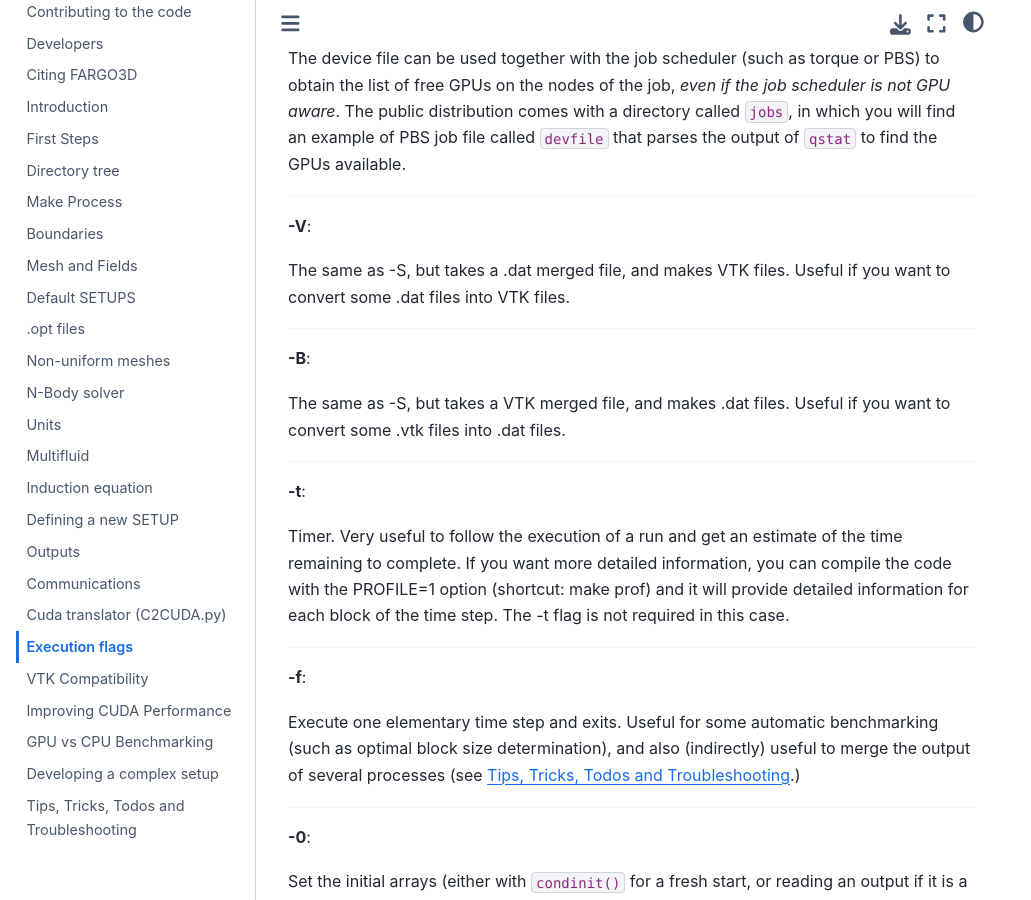
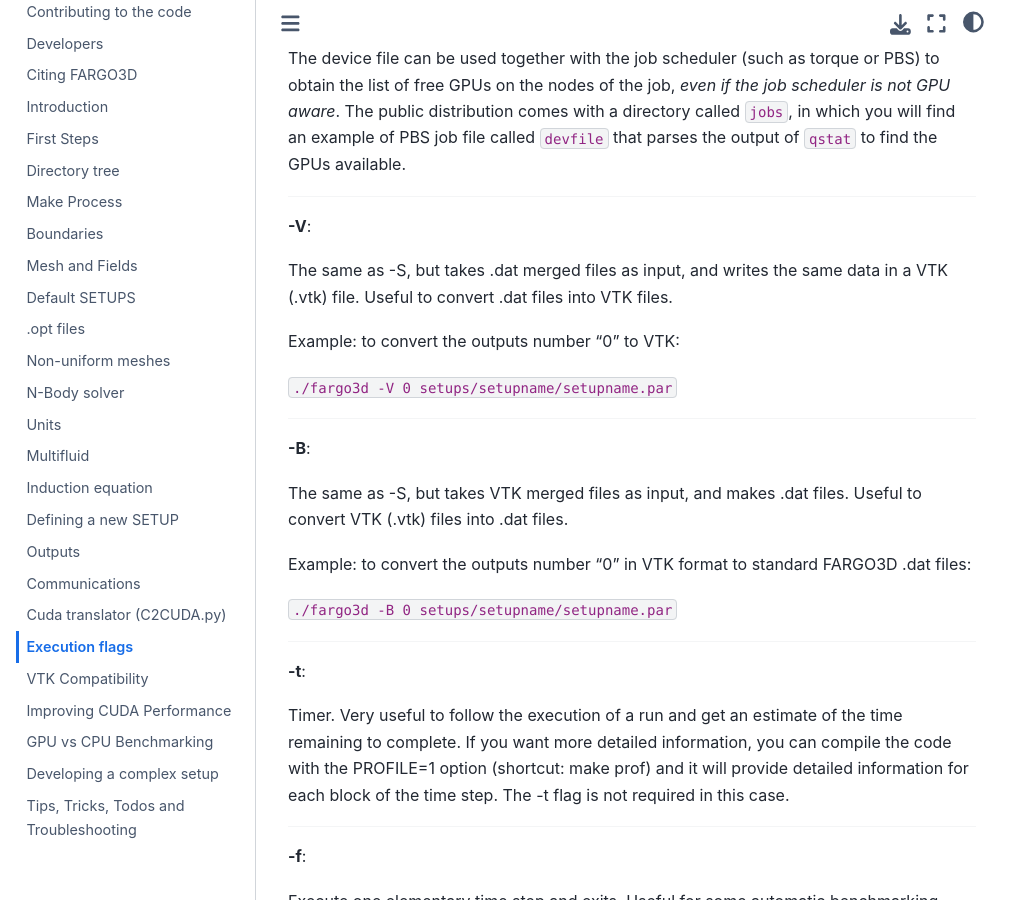
Before and after one commit to FARGO3D/documentation, a Sphinx documentation site: the page built from source/exec_flags.rst, in a window 1280 px wide and 900 px high, scrolled down 2908 px. Shown: the whole window, without its empty margins (0-1031 px from the left). Built offline with Sphinx 7.4.7 and the Sphinx Book theme 1.1.4, drawn with Linux system fonts in a browser that asks for light colours.

Commit message:
Update exec_flags.rst
Expanding explanation about -V and -B (dat2vtk/vtk2dat)

```diff
--- a/source/exec_flags.rst
+++ b/source/exec_flags.rst
@@ -152,15 +152,23 @@ ________
 
 **-V**:
 
-The same as -S, but takes a .dat merged file, and makes VTK
-files. Useful if you want to convert some .dat files into VTK files.
+The same as -S, but takes .dat merged files as input, and writes the same data in a VTK (.vtk)
+file. Useful to convert .dat files into VTK files.
+
+Example: to convert the outputs number "0" to VTK:
+
+``./fargo3d -V 0 setups/setupname/setupname.par``
 
 ________
 
 **-B**:
 
-The same as -S, but takes a VTK merged file, and makes .dat
-files. Useful if you want to convert some .vtk files into .dat files.
+The same as -S, but takes VTK merged files as input, and makes .dat
+files. Useful to convert VTK (.vtk) files into .dat files.
+
+Example: to convert the outputs number "0" in VTK format to standard FARGO3D .dat files:
+
+``./fargo3d -B 0 setups/setupname/setupname.par``
 
 ________
 
```
